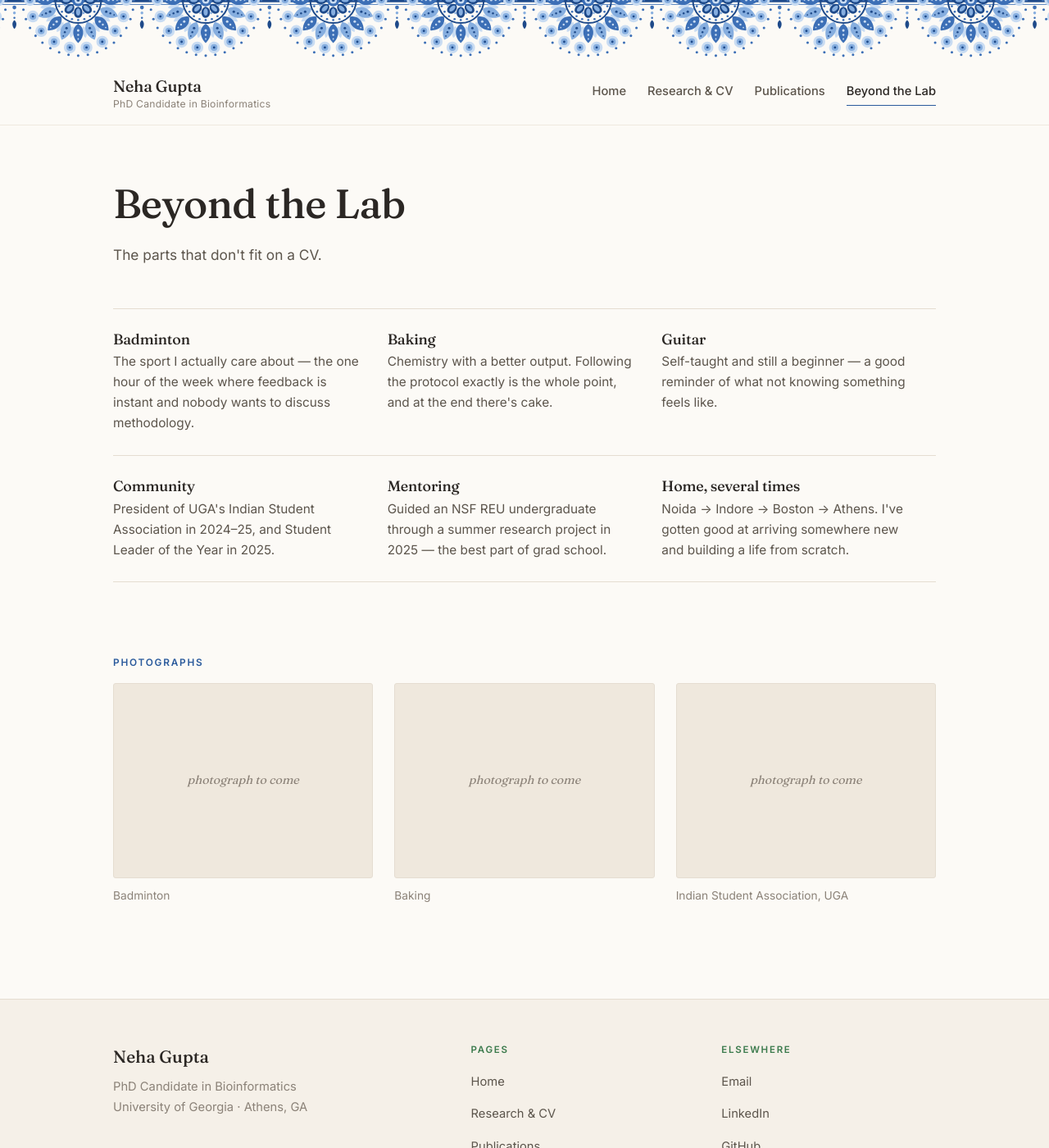
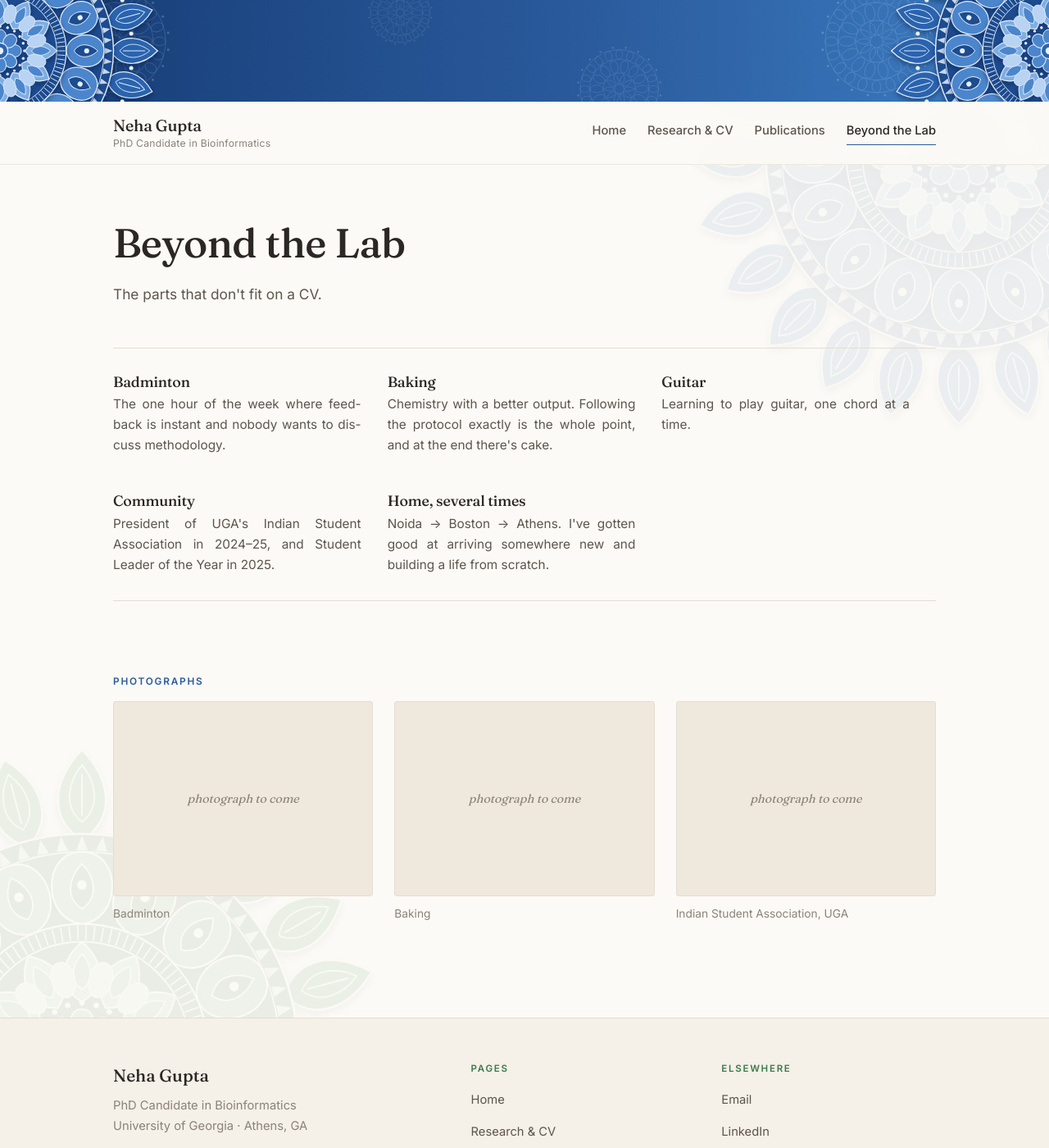
Before and after one commit to nehagupta-16/nehagupta-16.github.io, a Jekyll site: the page built from beyond.html, in a window 1280 px wide and 1400 px high. Shown: the whole window at 82% size. Built offline with Jekyll 4.4.1, drawn with Linux system fonts in a browser that asks for light colours.

Commit message:
updating info

```diff
--- a/_layouts/default.html
+++ b/_layouts/default.html
@@ -22,7 +22,7 @@
 <link href="https://fonts.googleapis.com/css2?family=Fraunces:opsz,wght@9..144,400;9..144,500;9..144,600&family=Inter:wght@400;500;600&display=swap" rel="stylesheet">
 <link rel="stylesheet" href="{{ '/assets/css/style.css' | relative_url }}">
 </head>
-<body>
+<body{% if page.body_class %} class="{{ page.body_class }}"{% endif %}>
 
 <a class="skip-link" href="#main">Skip to content</a>
 
--- a/assets/css/style.css
+++ b/assets/css/style.css
@@ -258,20 +258,43 @@ strong{font-weight:600;color:var(--ink)}
 .footer-bottom p{margin:0;font-size:.82rem;color:var(--ink-3)}
 
 
-/* ---------- Mandala bands ---------- */
-.mandala{
-  height:76px;background-repeat:no-repeat;background-size:auto 100%;
-  pointer-events:none;
+/* ---------- Mandala bands ----------
+   A layered mandala cut in half at each edge, faint "ghost" mandalas
+   between them, over a gradient: blue at the top, green at the bottom. */
+.mandala{height:124px;pointer-events:none}
+.mandala-top{
+  background:
+    url("../images/mandala-ornate-blue.svg") -200px 50% / 400px 400px no-repeat,
+    url("../images/mandala-ornate-blue.svg") calc(100% + 200px) 50% / 400px 400px no-repeat,
+    url("../images/mandala-ghosts.svg") 0 50% / auto 150% repeat-x,
+    linear-gradient(90deg,#153B73,#2A5A9C 55%,#3D7FC4);
 }
-.mandala-top{background-image:url("../images/mandala-top.svg");background-position:center top}
-.mandala-bottom{background-image:url("../images/mandala-bottom.svg");background-position:center bottom}
+.mandala-bottom{
+  background:
+    url("../images/mandala-ornate-green.svg") -200px 50% / 400px 400px no-repeat,
+    url("../images/mandala-ornate-green.svg") calc(100% + 200px) 50% / 400px 400px no-repeat,
+    url("../images/mandala-ghosts.svg") 0 50% / auto 150% repeat-x,
+    linear-gradient(90deg,#1B4F2E,#2F6F45 55%,#4A9562);
+}
+
+/* ---------- Beyond the Lab: very faint mandala page background ---------- */
+body.page-beyond::before{
+  content:"";position:fixed;inset:0;z-index:-1;pointer-events:none;
+  background:
+    url("../images/mandala-ornate-blue.svg") right -230px top -150px / 680px 680px no-repeat,
+    url("../images/mandala-ornate-green.svg") left -280px bottom -260px / 760px 760px no-repeat;
+  opacity:.08;
+}
+
+/* ---------- Justified body text ---------- */
+main p,main li,main dd{text-align:justify;-webkit-hyphens:auto;hyphens:auto}
 
 /* ---------- Beyond the Lab: compact grid ---------- */
 .mini-grid{
   display:grid;grid-template-columns:repeat(3,1fr);
-  border-top:1px solid var(--rule);
+  border-block:1px solid var(--rule);padding-block:8px;
 }
-.mini{padding:26px 28px 26px 0;border-bottom:1px solid var(--rule)}
+.mini{padding:22px 32px 22px 0}
 .mini h3{font-family:var(--serif);font-weight:500;font-size:1.12rem;margin-bottom:.3em}
 .mini p{margin:0;color:var(--ink-2);font-size:.96rem;line-height:1.62}
 .mini .entry-note{margin:0 0 .5em}
@@ -323,7 +346,9 @@ main{overflow-x:clip}
   .footer-grid{grid-template-columns:1fr;gap:30px}
   .section{padding:48px 0}
   .intro{padding-top:44px}
-  .mandala{height:50px}
+  .mandala{height:76px;background-size:240px 240px,240px 240px,auto 150%,auto}
+  .mandala-top,.mandala-bottom{background-position:-120px 50%,calc(100% + 120px) 50%,0 50%,0 0}
+  body.page-beyond::before{background-size:380px 380px,420px 420px;background-position:right -150px top -90px,left -170px bottom -150px}
   .mini-grid{grid-template-columns:1fr}
   .split{grid-template-columns:1fr;gap:20px}
   .split .tl-item{grid-template-columns:1fr;gap:10px}
--- a/beyond.html
+++ b/beyond.html
@@ -11,7 +12,7 @@ description: "Life outside research: badminton, baking, guitar, community, and a
     <div class="mini-grid">
       <div class="mini">
         <h3>Badminton</h3>
-        <p>The sport I actually care about — the one hour of the week where feedback is instant and nobody wants to discuss methodology.</p>
+        <p>The one hour of the week where feedback is instant and nobody wants to discuss methodology.</p>
       </div>
       <div class="mini">
         <h3>Baking</h3>
@@ -19,19 +20,15 @@ description: "Life outside research: badminton, baking, guitar, community, and a
       </div>
       <div class="mini">
         <h3>Guitar</h3>
-        <p>Self-taught and still a beginner — a good reminder of what not knowing something feels like.</p>
+        <p>Learning to play guitar, one chord at a time.</p>
       </div>
       <div class="mini">
         <h3>Community</h3>
         <p>President of UGA's Indian Student Association in 2024–25, and Student Leader of the Year in 2025.</p>
       </div>
       <div class="mini">
-        <h3>Mentoring</h3>
-        <p>Guided an NSF REU undergraduate through a summer research project in 2025 — the best part of grad school.</p>
-      </div>
-      <div class="mini">
         <h3>Home, several times</h3>
-        <p>Noida → Indore → Boston → Athens. I've gotten good at arriving somewhere new and building a life from scratch.</p>
+        <p>Noida → Boston → Athens. I've gotten good at arriving somewhere new and building a life from scratch.</p>
       </div>
     </div>
   </div>
```
Also changed, not shown: other parts of beyond.html (+1 -0 lines), README.md, assets/images/mandala-bottom.svg (deleted), assets/images/mandala-ghosts.svg (added), assets/images/mandala-ornate-blue.svg (added), assets/images/mandala-ornate-green.svg (added), assets/images/mandala-top.svg (deleted).
